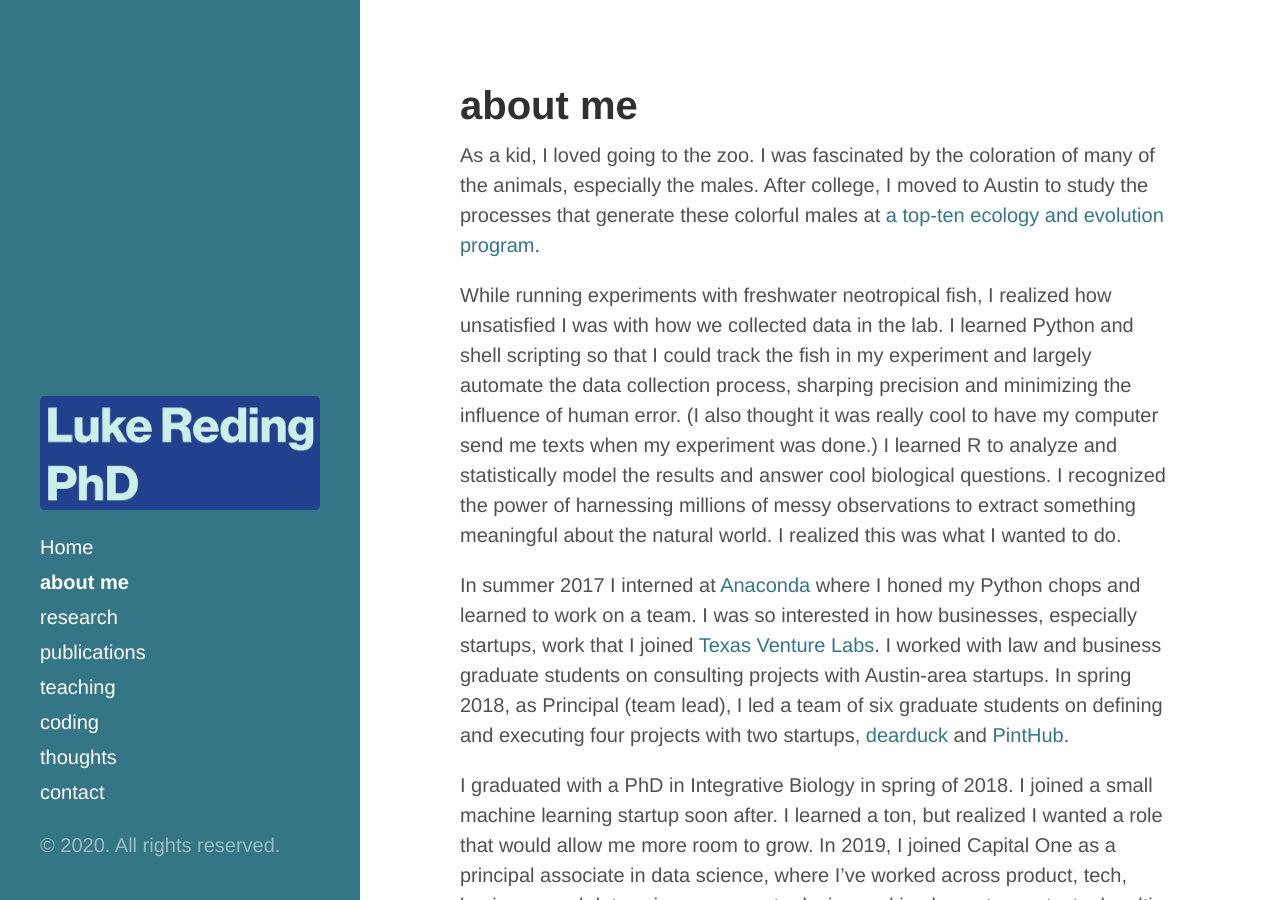
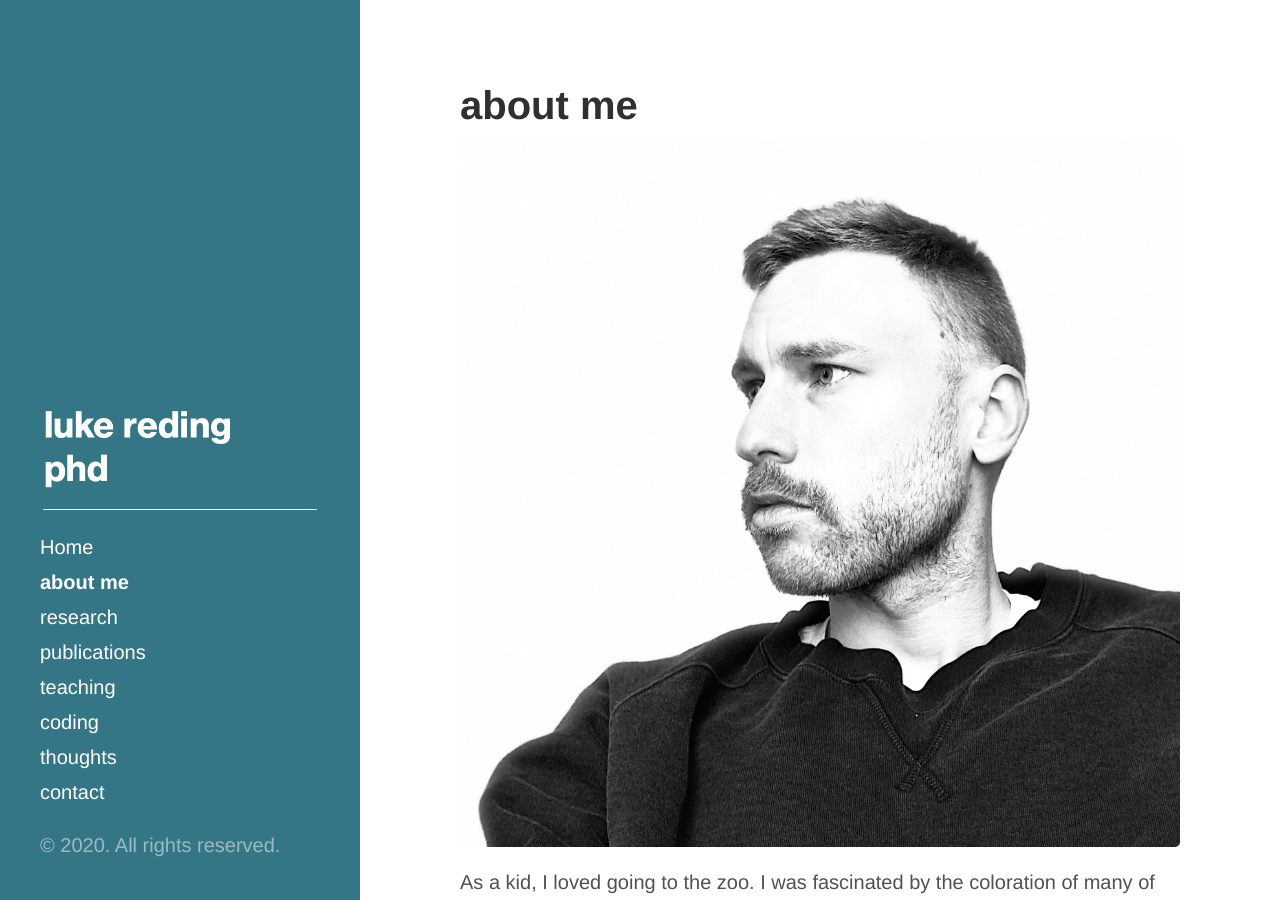
Before and after one commit to lukereding/lukereding.github.io, a Jekyll site: the page built from 2000-01-01-about.md, in a window 1280 px wide and 900 px high. Built offline with Jekyll 4.4.1, drawn with Linux system fonts in a browser that asks for light colours.

```diff
--- a/2000-01-01-about.md
+++ b/2000-01-01-about.md
@@ -2,6 +2,8 @@
 layout: page
 title: about me
 ---
+
+![logo](../files/photo.jpg)
 
 As a kid,  I loved going to the zoo. I was fascinated by the coloration of many of the animals, especially the males. After college, I moved to Austin to study the processes that generate these colorful males at [a top-ten ecology and evolution program](https://cns.utexas.edu/eeb-graduate-program).
 
--- a/sidebar.html
+++ b/sidebar.html
@@ -3,7 +3,7 @@
     <div class="sidebar-about">
       <h1>
         <a href="{{ site.baseurl }}">
-          <img src="../files/lr.gif" alt = "luke reding">
+          <img src="../files/name.png" alt = "luke reding">
         </a>
       </h1>
       <p class="lead">{{ site.description }}</p>
```
Also changed, not shown: index.md (+1 -1 lines), files/name.png.
